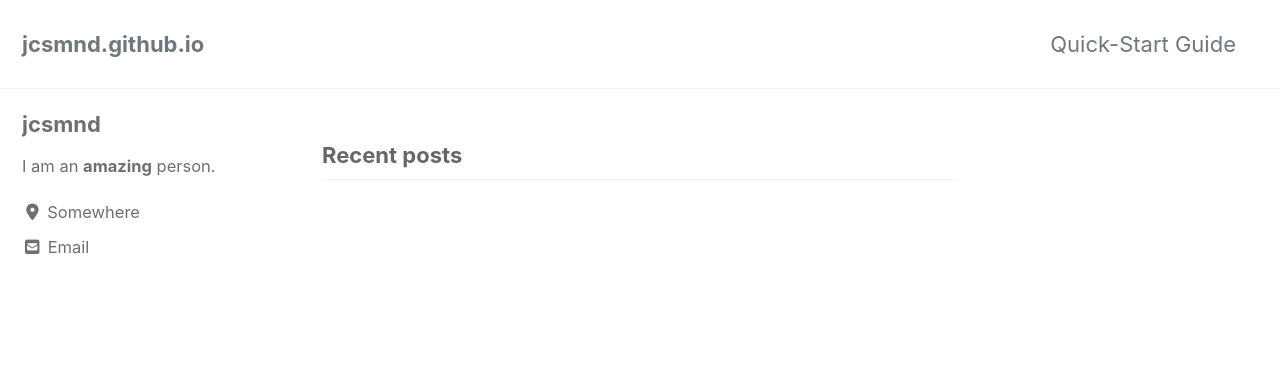
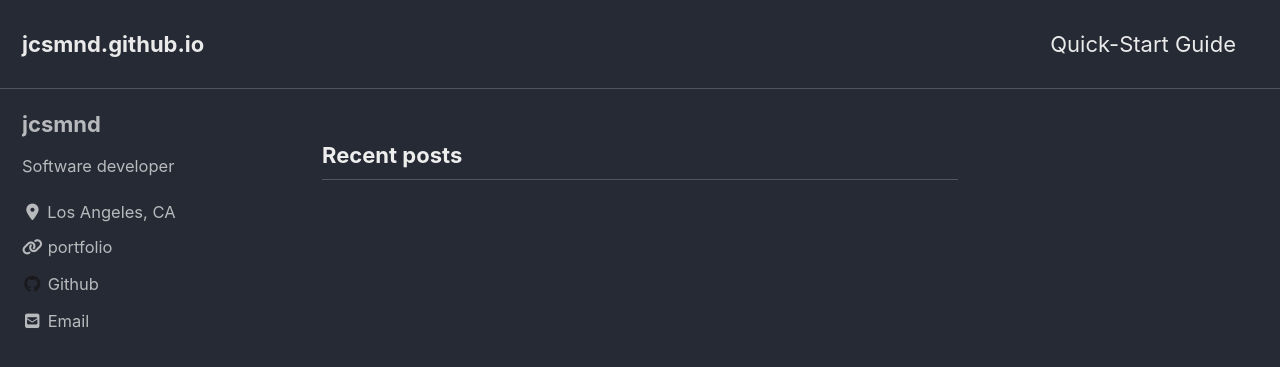
Before and after one commit to jcsmnd/jcsmnd.github.io_inactive, a Jekyll site: the page built from index.html, in a window 1280 px wide and 900 px high. Shown: the top 367 px of the window. Built offline with Jekyll 4.4.1, drawn with Linux system fonts in a browser that asks for light colours; cached includes are drawn as plain includes; nearby versions of some CDN libraries; the list of posts is cut into pages by our own code; some of the changed text lies outside the part shown.

Commit message:
daily commit

```diff
--- a/_config.yml
+++ b/_config.yml
@@ -12,7 +12,7 @@
 
 # theme                  : "minimal-mistakes-jekyll"
 # remote_theme           : "mmistakes/minimal-mistakes"
-minimal_mistakes_skin    : "default" # "air", "aqua", "contrast", "dark", "dirt", "neon", "mint", "plum", "sunrise"
+minimal_mistakes_skin    : "dark" # "air", "aqua", "contrast", "dark", "dirt", "neon", "mint", "plum", "sunrise"
 
 # Site Settings
 locale                   : "en-US"
@@ -95,28 +95,19 @@ analytics:
 author:
   name             : "jcsmnd"
   avatar           : # path of avatar image, e.g. "/assets/images/bio-photo.jpg"
-  bio              : "I am an **amazing** person."
-  location         : "Somewhere"
+  bio              : "Software developer"
+  location         : "Los Angeles, CA"
   email            : "jcsmnd@gmail.com"
   links:
     - label: "Email"
       icon: "fas fa-fw fa-envelope-square"
-      # url: mailto:your.name@email.com
-    - label: "Website"
+    #  url: mailto:your.name@email.com
+    - label: "portfolio"
       icon: "fas fa-fw fa-link"
-      # url: "https://your-website.com"
-    - label: "Twitter"
-      icon: "fab fa-fw fa-twitter-square"
-      # url: "https://twitter.com/"
-    - label: "Facebook"
-      icon: "fab fa-fw fa-facebook-square"
-      # url: "https://facebook.com/"
-    - label: "GitHub"
+      url: "https://jcsmnd.com/portfolio"
+    - label: "Github"
       icon: "fab fa-fw fa-github"
-      # url: "https://github.com/"
-    - label: "Instagram"
-      icon: "fab fa-fw fa-instagram"
-      # url: "https://instagram.com/"
+      url: "https://github.com/jcsmnd"
 
 # Site Footer
 footer:
--- a/_includes/footer.html
+++ b/_includes/footer.html
@@ -1,3 +1,4 @@
+<!--
 <div class="page__footer-follow">
   <ul class="social-icons">
     {% if site.data.ui-text[site.locale].follow_label %}
@@ -15,5 +16,5 @@
     <li><a href="{% if site.atom_feed.path %}{{ site.atom_feed.path }}{% else %}{{ '/feed.xml' | relative_url }}{% endif %}"><i class="fas fa-fw fa-rss-square" aria-hidden="true"></i> {{ site.data.ui-text[site.locale].feed_label | default: "Feed" }}</a></li>
   </ul>
 </div>
-
-<div class="page__footer-copyright">&copy; {{ site.time | date: '%Y' }} {{ site.name | default: site.title }}. {{ site.data.ui-text[site.locale].powered_by | default: "Powered by" }} <a href="https://jekyllrb.com" rel="nofollow">Jekyll</a> &amp; <a href="https://mademistakes.com/work/minimal-mistakes-jekyll-theme/" rel="nofollow">Minimal Mistakes</a>.</div>
+-->
+<div class="page__footer-copyright">&copy; {{ site.time | date: '%Y' }} {{ site.name | default: site.title }}</div>
```
Also changed, not shown: minimal-mistakes-jekyll.gemspec (added).
